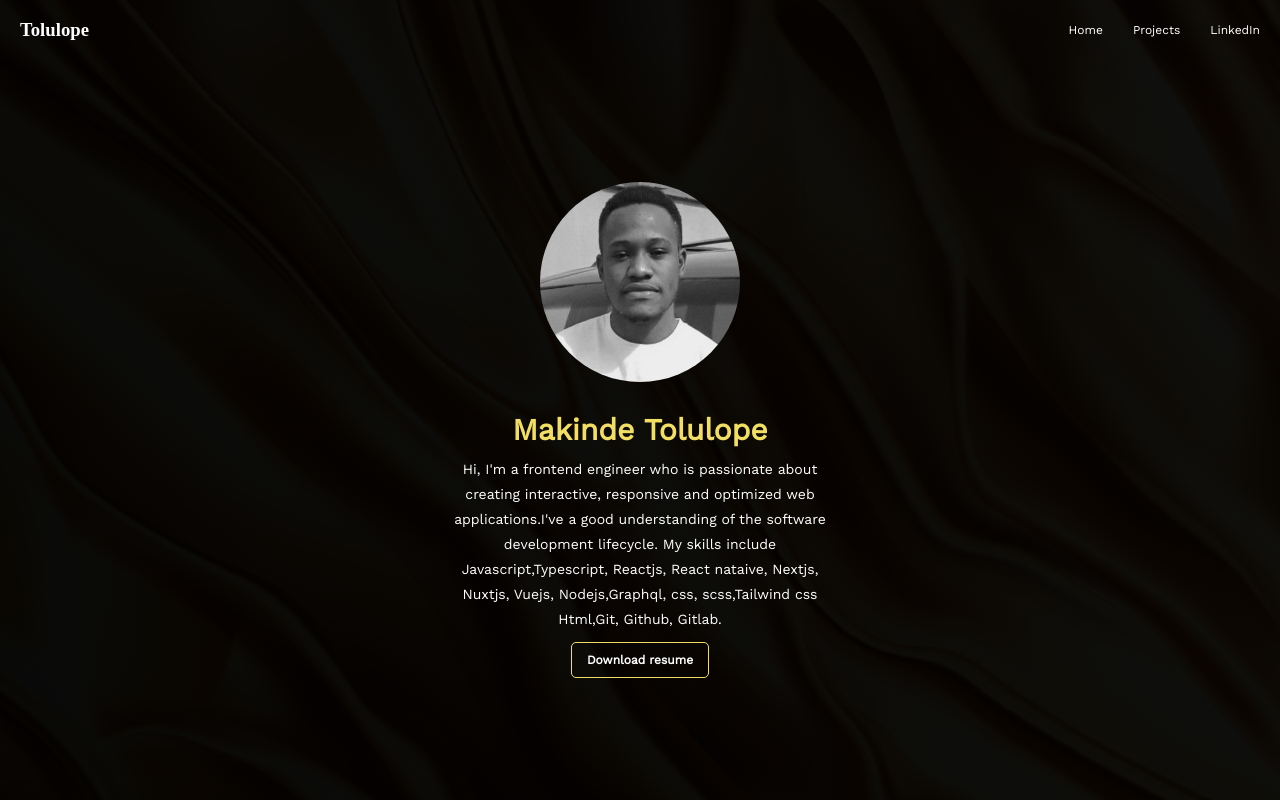
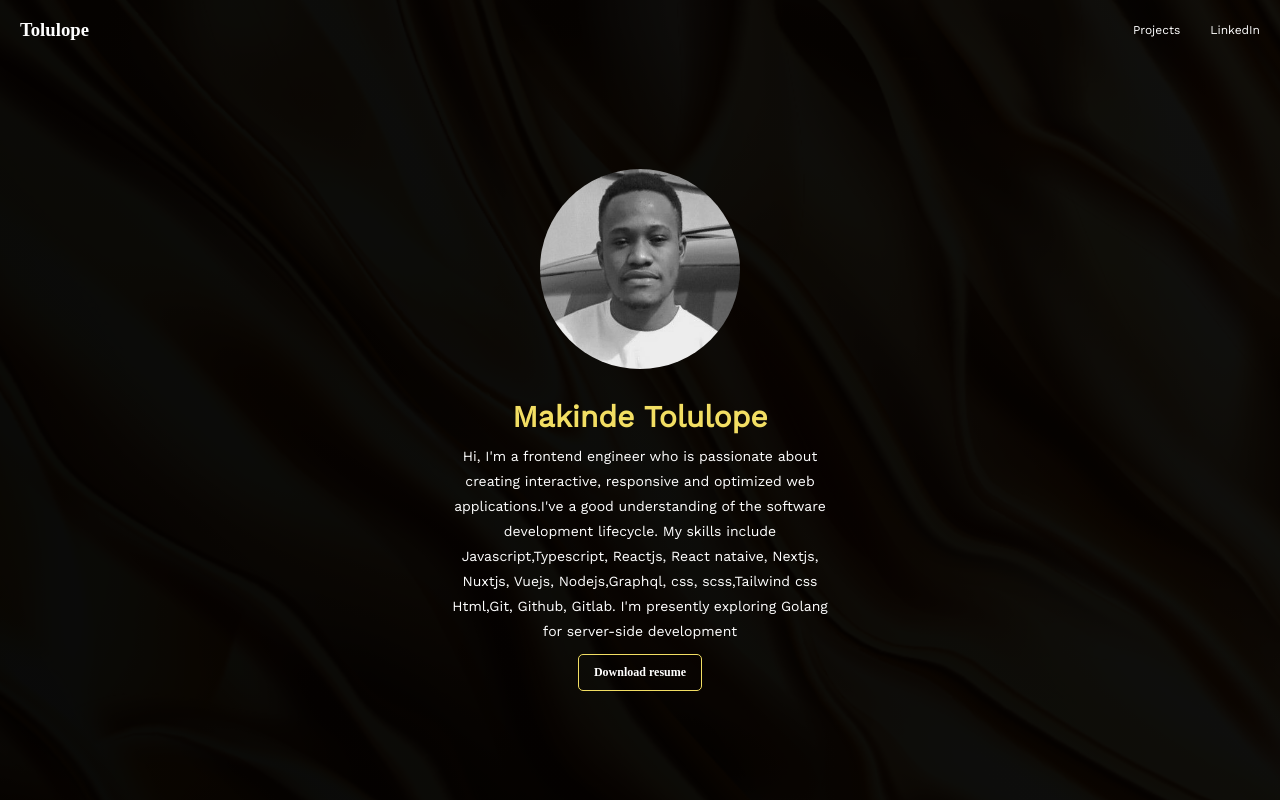
Before and after one commit to Makinde1034/Nuxt-portfolio, a Nuxt app: page / in a window 1280 px wide. Built offline with nearby package versions, Linux system fonts and the light colour scheme; a web font is replaced by a local one.

Commit message:
chore: add new projects

```diff
--- a/components/navigation/Navigation.vue
+++ b/components/navigation/Navigation.vue
@@ -1,23 +1,21 @@
 <template>
+  <nav class="nav">
+    <nuxt-link to="/"> <h3>Tolulope</h3> </nuxt-link>
 
-    <nav class="nav">
-        <h3>Tolulope</h3>
     <ul>
-            <nuxt-link style="marginRight:30px" to="/">Home</nuxt-link>
-            <nuxt-link style="marginRight:30px" to="projects" >Projects</nuxt-link>
-            <a href="linkedin">LinkedIn</a>
+      <nuxt-link style="marginRight: 30px" to="projects">Projects</nuxt-link>
+      <a href="https://www.linkedin.com/in/tolu-makinde-20a886108/">LinkedIn</a>
     </ul>
   </nav>
-
 </template>
 
 <script>
 export default {
-    data(){
-        return{
-            linkedin:"linkedin.com/in/tolu-makinde-20a886108"
+  data() {
+    return {
+      linkedin: 'linkedin.com/in/tolu-makinde-20a886108',
     }
-    }
+  },
 }
 </script>
 
@@ -25,13 +23,12 @@ export default {
 @import url('https://fonts.googleapis.com/css2?family=Work+Sans&display=swap');
 @import url('https://fonts.googleapis.com/css2?family=Ms+Madi&display=swap');
 
-.wrap{
+.wrap {
   display: flex;
   flex-direction: column;
   align-items: center;
-
 }
-.nav{
+.nav {
   color: white;
   height: 60px;
   display: flex;
@@ -40,25 +37,27 @@ export default {
   padding: 0px 20px 0px 20px;
 }
 
-.nav h3{
+.nav h3,a {
   font-family: 'Ms Madi', cursive;
+  text-decoration: none;
+  color: white;
   /* color: #f2de63; */
 }
 
-.nav ul{
+.nav ul {
   display: flex;
   align-items: center;
   list-style: none;
 }
 
-.nav ul a{
+.nav ul a {
   font-size: 12px;
   text-decoration: none;
   color: white;
   font-family: 'Work Sans', sans-serif;
 }
 
-.nav ul a:hover{
+.nav ul a:hover {
   color: #f2de63;
 }
 </style>
--- a/pages/index.vue
+++ b/pages/index.vue
@@ -7,7 +7,7 @@
         Hi, I'm a frontend engineer who is passionate about creating
         interactive, responsive and optimized web applications.I've a good
         understanding of the software development lifecycle. My skills include
-        Javascript,Typescript, Reactjs, React nataive,  Nextjs, Nuxtjs, Vuejs, Nodejs,Graphql, css, scss,Tailwind css Html,Git, Github, Gitlab.
+        Javascript,Typescript, Reactjs, React nataive,  Nextjs, Nuxtjs, Vuejs, Nodejs,Graphql, css, scss,Tailwind css Html,Git, Github, Gitlab. I'm presently exploring Golang for server-side development
       </p>
       <button>
         <a href="https://portfolio-backend-makinde.herokuapp.com/download-cv"
--- a/pages/projects/index.vue
+++ b/pages/projects/index.vue
@@ -2,6 +2,13 @@
   <transition name="home">
     <div class="projectsWrap">
       <div class="projects">
+        <Project
+          title="Transaction history"
+          tools="Nextjs, Typescript, Nodejs, Graphql, Appollo client"
+          about="Transaction list."
+          site="https://makinde-helicarrier.netlify.app/"
+          frontendrepo="https://github.com/Makinde1034/Helicarriers-task"
+        />
         <Project
           title="Bosshall"
           tools="ReactJs(Typescript), Redux, NodeJs, SCSS, MongoDB"
@@ -16,6 +23,13 @@
           about="Microblogging platform"
           site="https://naij.netlify.app/"
           frontendrepo="https://github.com/Makinde1034/naij"
+        />
+        <Project
+          title="Qshop"
+          tools="Nextjs, Typescript, React-Redux, Tailwindcss,"
+          about="E-commerce platform."
+          site="https://qshopp.vercel.app/"
+          frontendrepo="https://github.com/Makinde1034/Qshop"
         />
         <Project
           title="Glover-frontend task"
@@ -73,7 +87,7 @@
         />
         <Project
           title="Typing app"
-          tools="Reactjs"
+          tools="Reactjs, Typescript"
           about="Typing test app. Calculates typing speed and accuracy."
           site="https://typing-testt.netlify.app/"
           frontendrepo="https://github.com/Makinde1034/Typing-test"
@@ -97,13 +111,6 @@
           about="A list of most starred gitub repositories with infinite scrolling."
           site="https://githhub-most-starred.netlify.app/"
           frontendrepo="https://github.com/Makinde1034/Vue-infinite-scroll-Composition-api"
-        />
-         <Project
-          title="Transaction history"
-          tools="Nextjs, Nodejs, Graphql, Appollo client"
-          about="Transaction list."
-          site="https://makinde-helicarrier.netlify.app/"
-          frontendrepo="https://github.com/Makinde1034/Helicarriers-task"
         />
       </div>
     </div>
```
Also changed, not shown: 4 other files (tests, documents, lock files or other folders). Lines whose indentation alone changed are shown as unchanged.
